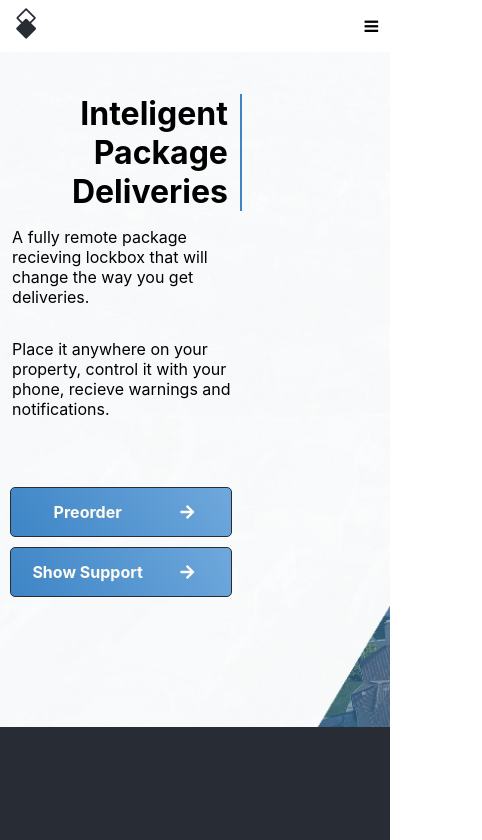
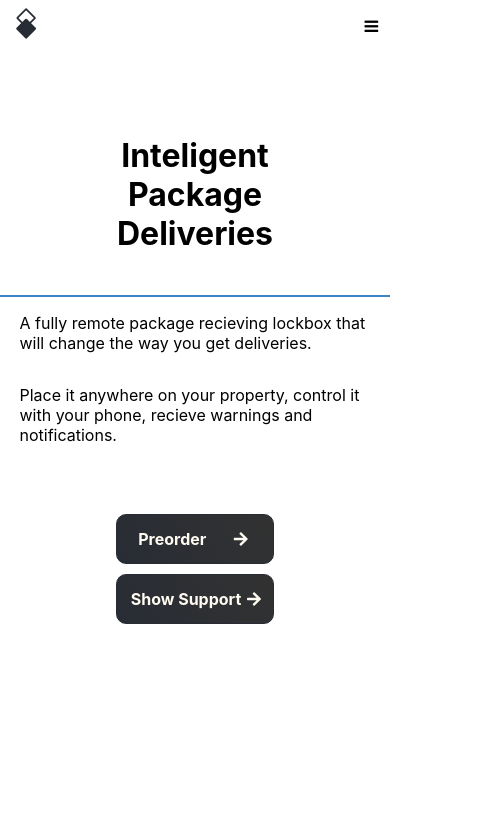
Before and after one commit to ShipmateBox/shipmatesite, a React (Create React App) app: page / in a window 390 px wide. Shown: the top 840 px of the page, 482 px wide, since content can reach past the window. Built offline with nearby package versions, Linux system fonts and the light colour scheme.

Commit message:
added small screen style for banner

```diff
--- a/src/App.css
+++ b/src/App.css
@@ -66,6 +66,8 @@ a:hover {
   }
 }
 
+
+/* Buttoms */
 .card {
   display: flex;
   flex: 1;
@@ -76,9 +78,9 @@ a:hover {
   padding-bottom: 10px;
   background: rgb(111,168,220);
   background: linear-gradient(59deg, rgba(61,133,198,1) 0%, rgba(111,168,220,1) 100%);
+  background: linear-gradient(59deg, var(--theme-main-black) 0%, rgba(50, 50, 50, 1) 100%);
   border: 1px solid var(--theme-main-black);
-  border-radius: 5px;
-  min-width: 200px;
+  border-radius: 10px;
   color: var(--theme-main-white);
   justify-content: center;
   align-items: center;
@@ -86,10 +88,10 @@ a:hover {
 }
 
 .card:hover {
-  background: rgb(111,168,220);
   background: linear-gradient(59deg, rgba(61,133,198,.5) 0%, rgba(111,168,220,.5) 100%);
+  background: linear-gradient(59deg, var(--theme-main-black) 0%, rgba(50, 50, 50, .75) 100%);
   border: 1px solid var(--theme-main-white);
-  border-radius: 5px;
+  border-radius: 10px;
 }
 
 .cardHeader {
@@ -97,6 +99,7 @@ a:hover {
   text-align: center;
   margin: 2px;
   padding: 2px;
+  white-space: nowrap;
 }
 
 .cardIcon {
--- a/src/components/banner.js
+++ b/src/components/banner.js
@@ -4,62 +4,94 @@ import COLORS from '../constants/theme';
 import {
   PreorderCard,
   DonateCard,
-  } from './preorder';
+} from './buttons';
 import {GetWindowDimensions} from './window';
 import neighborhood from '../images/neighborhood.jpeg';
+
+const smallScreenSize = 800;
 
 function Banner(props) {
 
   const {width, height} = GetWindowDimensions();
 
   return(
-    <div style={{
-        display: 'flex',
-        justifyContent: 'center',
-        alignItems: 'center',
-        height: '80vh',
-        backgroundImage: `url(${neighborhood})`,
-        backgroundSize: 'cover',
-        // background: "linear-gradient(335deg, rgba(61,133,197,1) 0%, rgba(256, 256,256,1) 25%)"
-      }}>
-      <div style={{
-                display: 'flex',
-                flex: 1,
-                flexDirection: 'column',
-                alignItems: 'center',
-                justifyContent: 'start',
-                height: '100%',
-                paddingTop: '10vh'
-      }}>
-        <div style={{display: 'flex', flexWrap: 'wrap'}}>
-          <div style={{display: 'flex',
-                      flex: 1, flexDirection: 'column',
-                      alignItems: 'end',
-                      justifyContent: 'center',
-                      paddingRight: '5%',
-                      borderRight: '2px solid #3D85C5'}}>
-            <h1 style={{margin: '0px'}}>Inteligent</h1>
-            <h1 style={{margin: '0px'}}>Package</h1>
-            <h1 style={{margin: '0px'}}>Deliveries</h1>
-          </div >
-            <div style={{display:
-                      'flex', flex: 1,
-                      flexDirection: 'column',
-                      paddingLeft: '5%'}}>
+    <div style={styles.mainContainer}>
+      <div style={styles.mainSubContainer}>
+        <div style={styles.mainSubContainerUpper}>
+          <div style={styles.introTitleContainer}>
+            <h1 style={styles.introTitle}>Inteligent</h1>
+            <h1 style={styles.introTitle}>Package</h1>
+            <h1 style={styles.introTitle}>Deliveries</h1>
+          </div>
+            <div style={styles.introTextContainer}>
               <p>A fully remote package recieving lockbox that will change the way you get deliveries.</p>
               <p>Place it anywhere on your property, control it with your phone, recieve warnings and notifications.</p>
             </div>
         </div>
-        <div style={{marginTop: '5vh'}}>
+        <div style={styles.mainSubContainerLower}>
           <PreorderCard/>
           <DonateCard/>
         </div>
       </div>
-      <div style={{flex: 1}}>
+      <div style={styles.padding}>
       </div>
-
     </div>
   )
 }
 
+function smallScreen() {
+  return window.innerWidth<smallScreenSize
+}
+
+const styles = {
+  mainContainer: {
+    display: 'flex',
+    justifyContent: 'center',
+    alignItems: 'start',
+    minHeight: smallScreen()?'100vh':'80vh',
+    backgroundImage: smallScreen()?'none':`url(${neighborhood})`,
+    backgroundSize: smallScreen()?'none':'cover',
+    padding: '10vh 0vh 0vw 0vw'
+  },
+  mainSubContainer: {
+    display: 'flex',
+    flex: 1,
+    flexDirection: 'column',
+    alignItems: 'center',
+    justifyContent: 'start',
+    height: '100%',
+  },
+  mainSubContainerUpper: {
+    display: 'flex',
+    flexDirection: smallScreen()?'column':'row'
+  },
+  mainSubContainerLower: {
+    marginTop: '5vh'
+  },
+  padding: {
+    flex: smallScreen()?0:1
+  },
+  introTitleContainer: {
+    display: 'flex',
+    flex: 1,
+    flexDirection: 'column',
+    alignItems: smallScreen()?'center':'end',
+    justifyContent: 'center',
+    padding: smallScreen()?'0vh 0vh 5vh 0vh':'0vh 5vh 0vh 0vw',
+    borderRight:  smallScreen()?"none":"2px solid #3D85C5",
+    borderBottom: smallScreen()?"2px solid #3D85C5":"none"
+  },
+  introTextContainer: {
+    display:'flex',
+    flex: 1,
+    flexDirection: 'column',
+    paddingLeft: '5%'
+  },
+  introTitle: {
+    margin: '0px'
+  }
+}
+
+
+
 export {Banner};
--- a/src/components/funding.js
+++ b/src/components/funding.js
@@ -3,7 +3,7 @@ import React from 'react';
 import {
   PreorderCard,
   DonateCard
-} from './preorder';
+} from './buttons';
 
 function Presales(props) {
   return (
```
Also changed, not shown: src/components/buttons.js (renamed from src/components/preorder.js).
